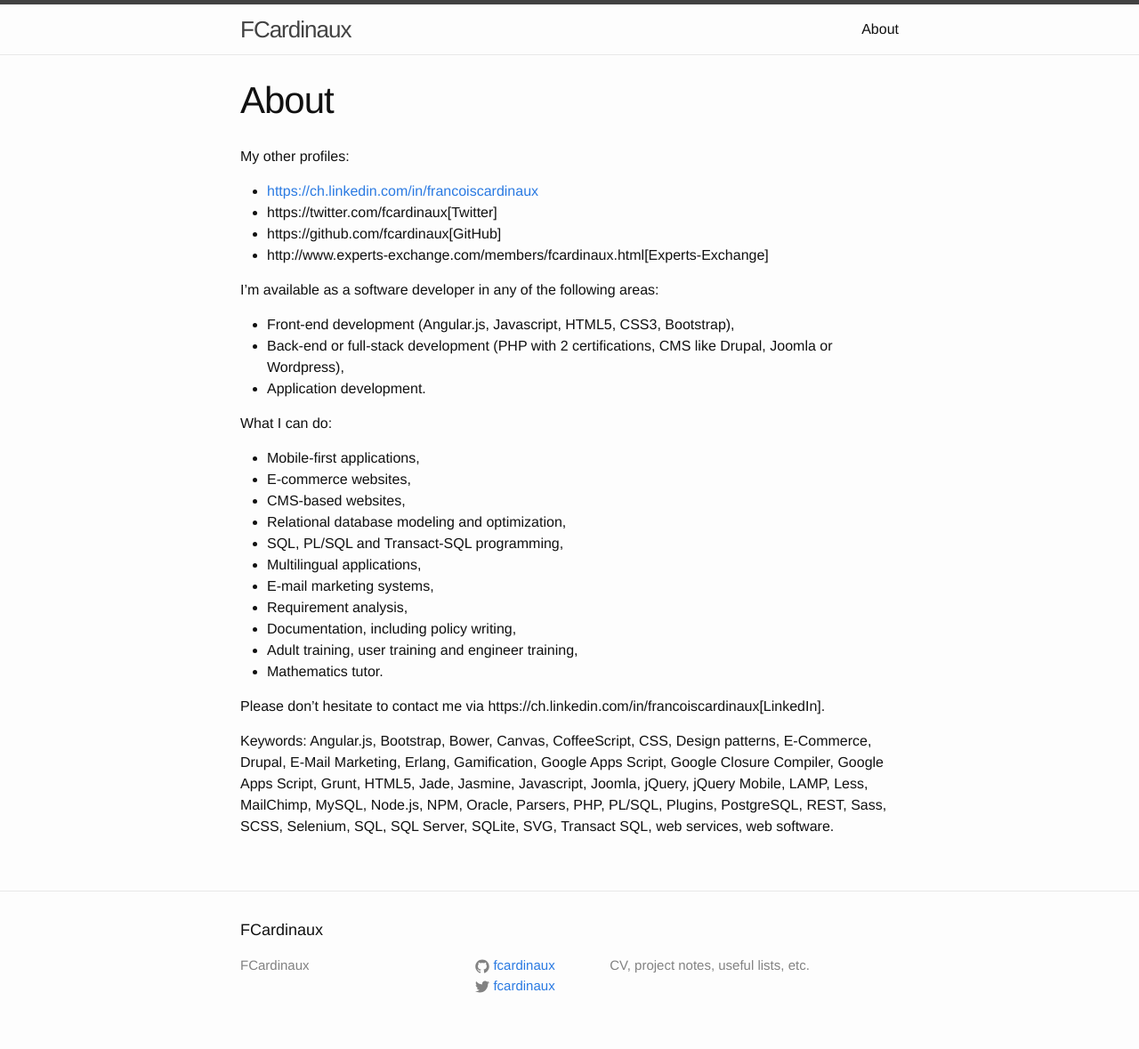
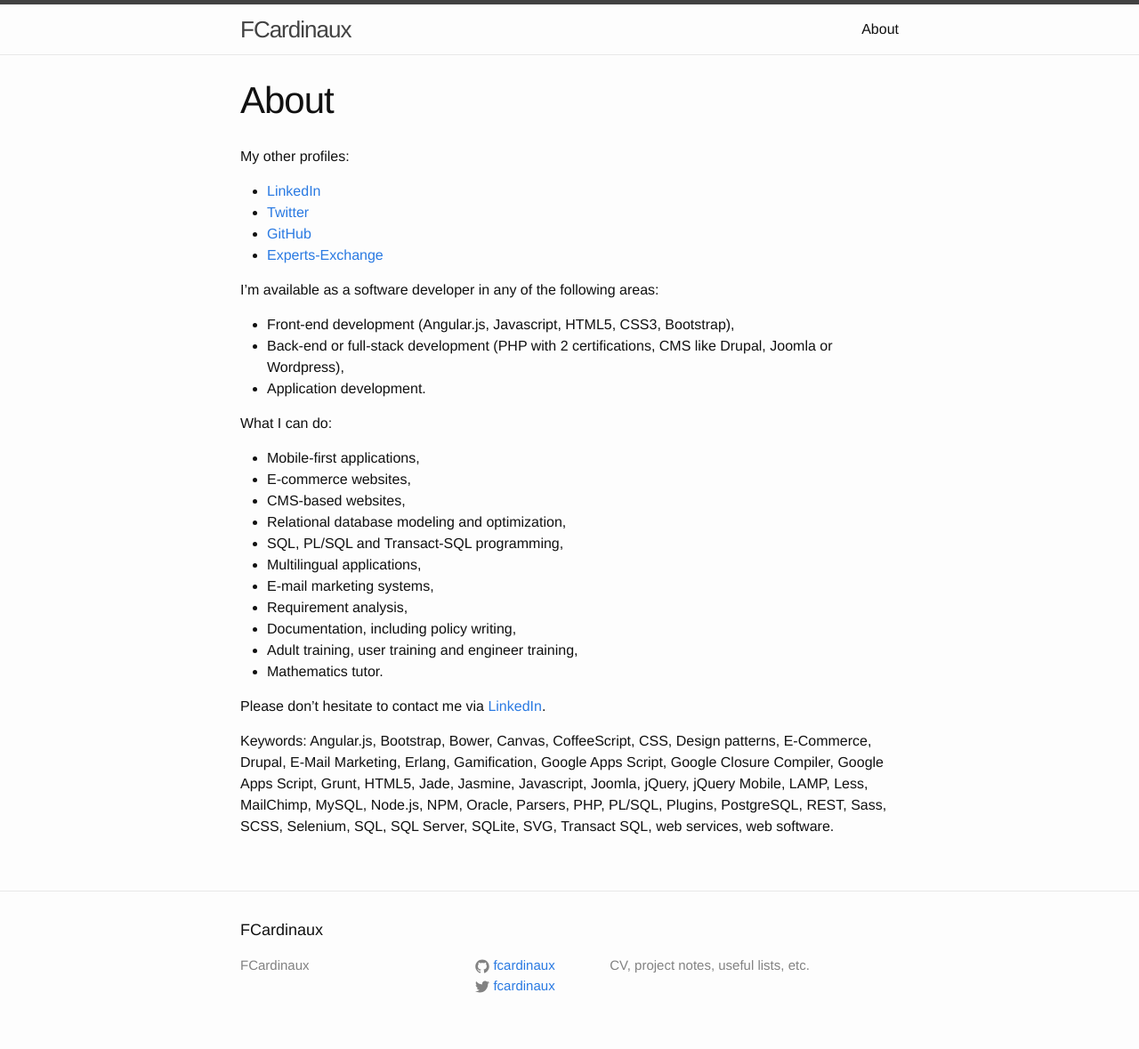
Before and after one commit to fcardinaux/fcardinaux.github.io, a Jekyll site: the page built from about.md, in a window 1280 px wide. Shown: the whole page at 89% size. Built offline with Jekyll 4.4.1, drawn with Linux system fonts in a browser that asks for light colours; some of the changed lines change nothing that is shown.

Commit message:
About page updated.

```diff
--- a/about.md
+++ b/about.md
@@ -6,10 +6,10 @@
 
 My other profiles:
 
-* [https://ch.linkedin.com/in/francoiscardinaux](LinkedIn)
-* https://twitter.com/fcardinaux[Twitter]
-* https://github.com/fcardinaux[GitHub]
-* http://www.experts-exchange.com/members/fcardinaux.html[Experts-Exchange]
+* [LinkedIn](https://ch.linkedin.com/in/francoiscardinaux)
+* [Twitter](https://twitter.com/fcardinaux)
+* [GitHub](https://github.com/fcardinaux)
+* [Experts-Exchange](http://www.experts-exchange.com/members/fcardinaux.html)
 
 I'm available as a software developer in any of the following areas:
 
@@ -31,6 +31,7 @@
 * Adult training, user training and engineer training,
 * Mathematics tutor.
 
-Please don't hesitate to contact me via https://ch.linkedin.com/in/francoiscardinaux[LinkedIn].
+Please don't hesitate to contact me via
+[LinkedIn](https://ch.linkedin.com/in/francoiscardinaux).
 
 Keywords: Angular.js, Bootstrap, Bower, Canvas, CoffeeScript, CSS, Design patterns, E-Commerce, Drupal, E-Mail Marketing, Erlang, Gamification, Google Apps Script, Google Closure Compiler, Google Apps Script, Grunt, HTML5, Jade, Jasmine, Javascript, Joomla, jQuery, jQuery Mobile, LAMP, Less, MailChimp, MySQL, Node.js, NPM, Oracle, Parsers, PHP, PL/SQL, Plugins, PostgreSQL, REST, Sass, SCSS, Selenium, SQL, SQL Server, SQLite, SVG, Transact SQL, web services, web software.
```
